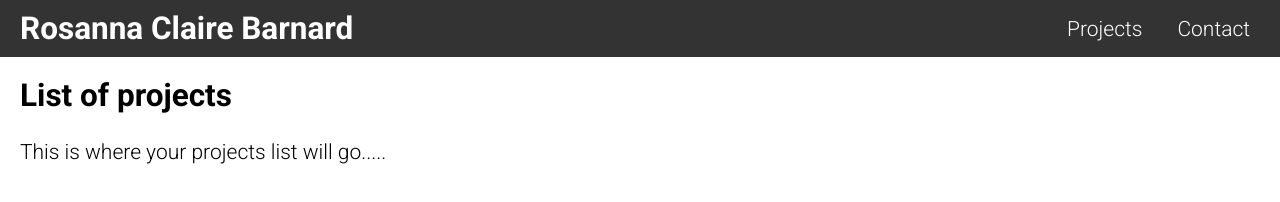
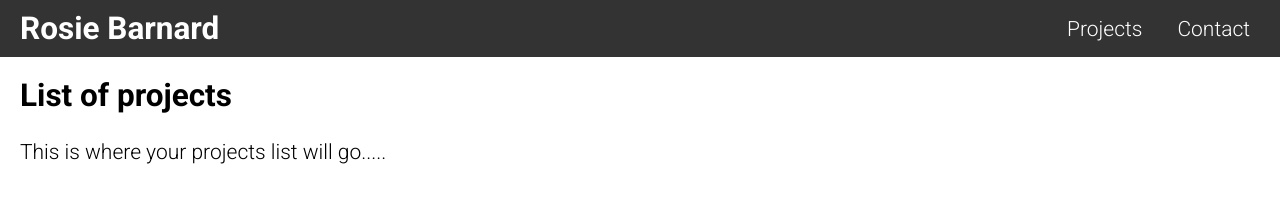
Before and after one commit to rosiebar/rosiebar.github.io, a plain HTML site: page index.html in a window 1280 px wide. Drawn offline with Linux system fonts and the light colour scheme.

Commit message:
Update index.html

```diff
--- a/index.html
+++ b/index.html
@@ -18,6 +18,8 @@
 			display: flex;
 			flex-direction: column;
 			height: 100vh;
+			color: black; /* text colour */
+			background: white; /* Background colour
 		}
 		/* Top navigation bar styles */
 		.sidebar{
@@ -70,7 +72,7 @@
 <body>
 	<!-- Top navigation bar -->
 	<div class="sidebar">
-		<h2>Rosanna Claire Barnard</h2>
+		<h2>Rosie Barnard</h2>
 		<div class = "nav-links">
 			<a href="#" data-target="Projects">Projects</a>
 			<a href="#" data-target="Contact">Contact</a>
```
